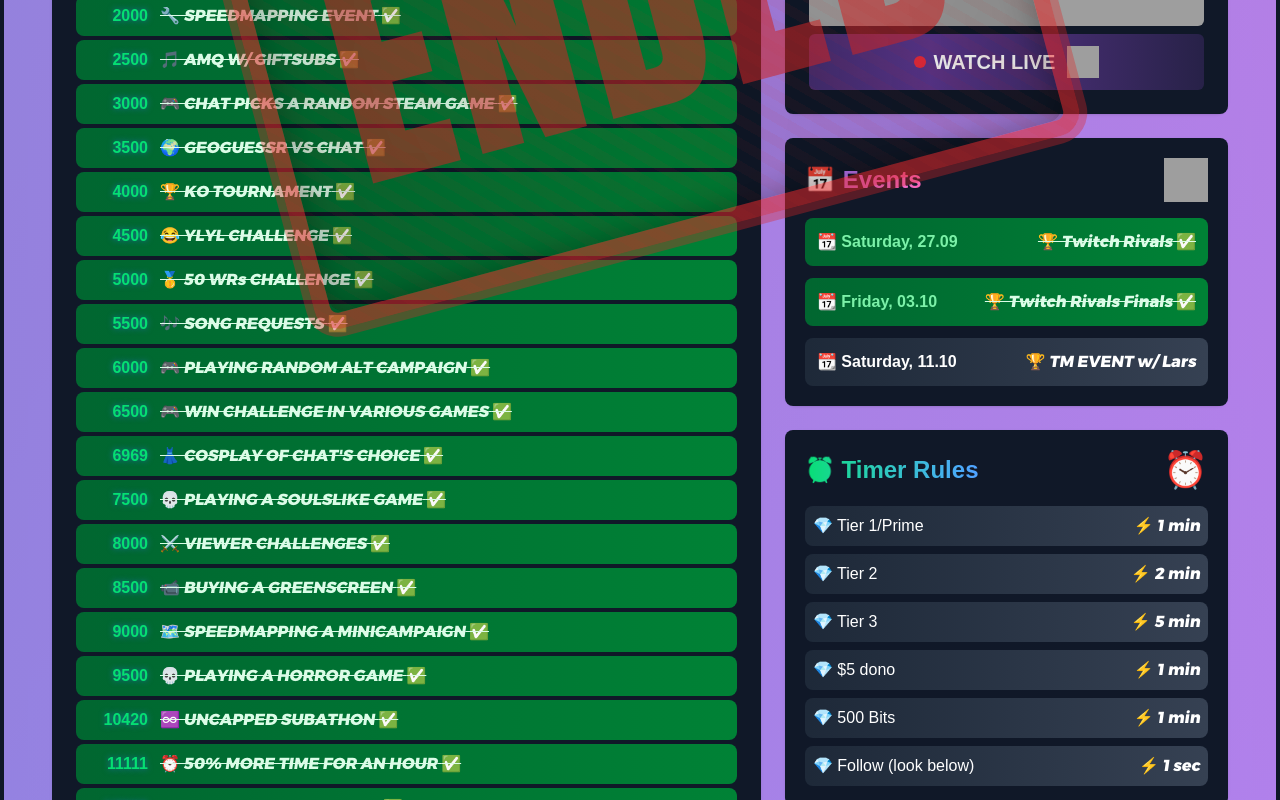
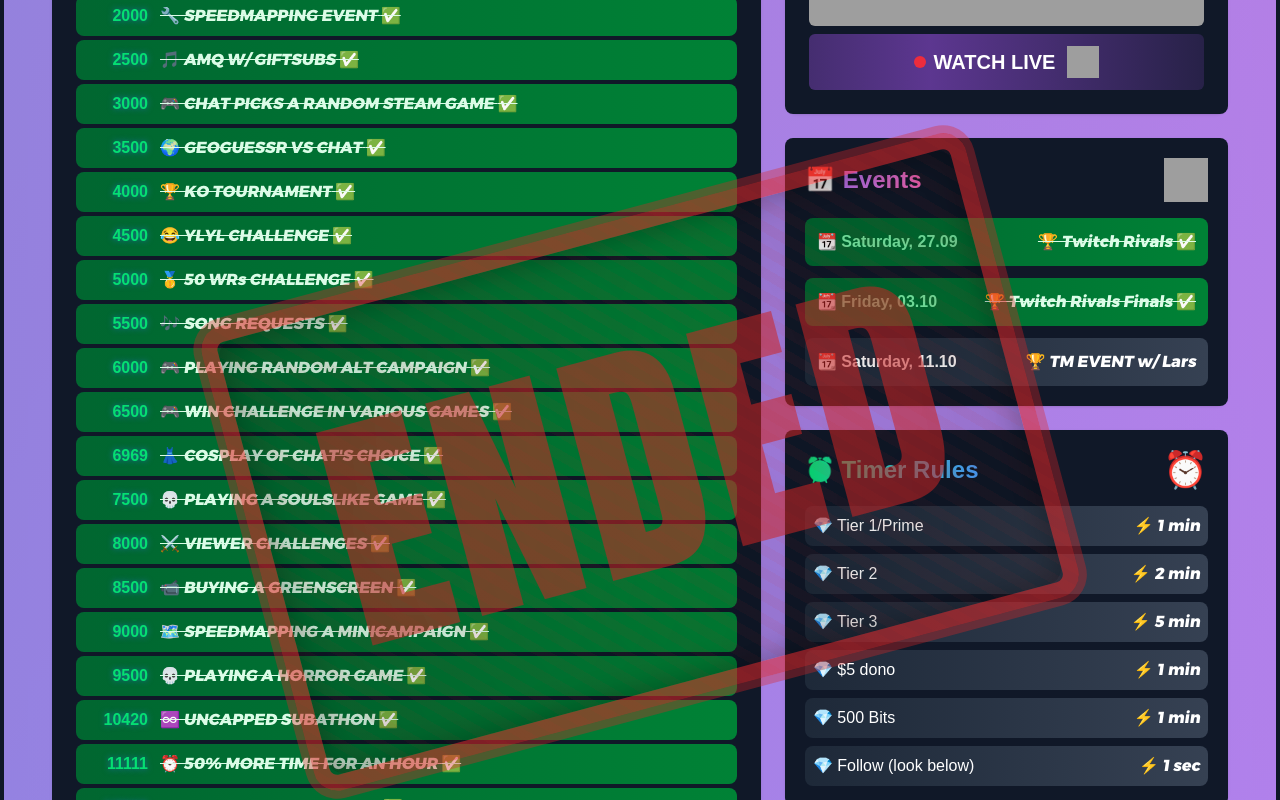
Before and after one commit to VellVee/scrapie-subathon, a Next.js app: page / in a window 1280 px wide. Shown: the part 400-1200 px from the top of the page. Built offline with nearby package versions, Linux system fonts and the light colour scheme; grey boxes are pictures that could not be loaded.

Commit message:
fixed floating stamp

```diff
--- a/app/page.tsx
+++ b/app/page.tsx
@@ -74,14 +74,14 @@
         <div className="absolute inset-0 bg-gray-900" />
       </div>
 
-      {/* ENDED Stamp Overlay */}
-      <div className="fixed inset-0 z-50 pointer-events-none flex items-center justify-center">
-        <div className="ended-stamp">
-          ENDED
+      <section className="relative mx-auto w-full max-w-7xl px-4 sm:px-6 py-8 sm:py-12">
+        {/* ENDED Stamp Overlay */}
+        <div className="absolute top-1/2 left-1/2 -translate-x-1/2 -translate-y-1/2 z-50 pointer-events-none">
+          <div className="ended-stamp">
+            ENDED
+          </div>
         </div>
-      </div>
 
-      <section className="relative mx-auto w-full max-w-7xl px-4 sm:px-6 py-8 sm:py-12">
         <div className="rounded-2xl sm:rounded-3xl bg-gradient-to-br from-slate-900/90 via-slate-800/90 to-slate-900/90 shadow-2xl backdrop-blur-lg border-2 sm:border-4 border-black">
           <div className="relative p-4 sm:p-6">
             <div className="absolute -inset-6 bg-gradient-to-br from-blue-400 via-cyan-400 to-emerald-400 rounded-3xl animate-gradient opacity-90" />
```
